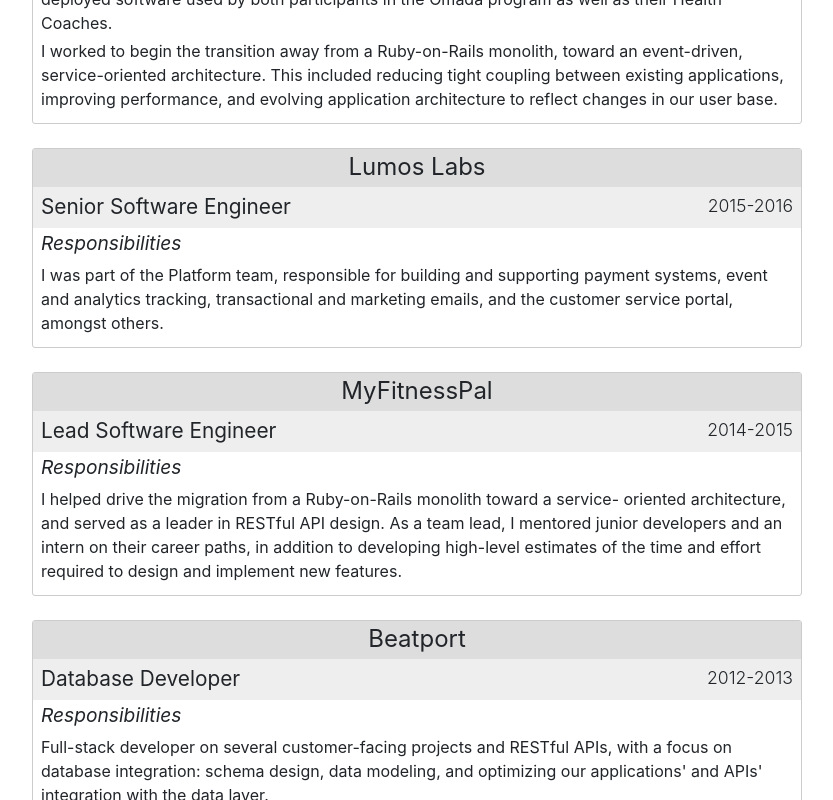
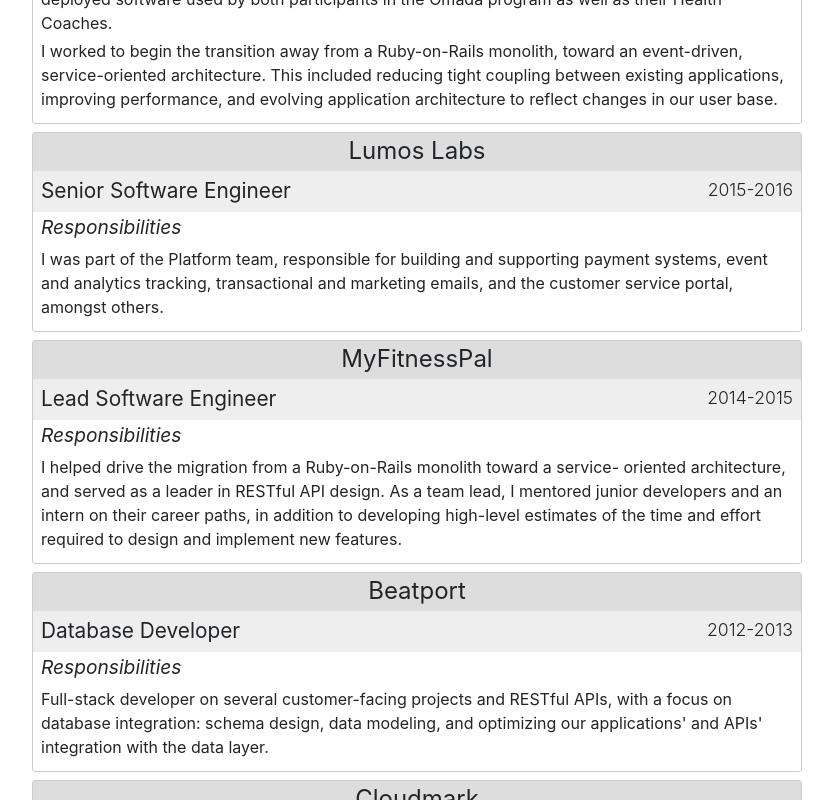
Before and after one commit to st33b/home-nextjs, a Next.js app: page / in a window 1280 px wide. Shown: the part 1140-1940 px from the top of the page, without its empty margins (223-1056 px from the left). Built offline with nearby package versions, Linux system fonts and the light colour scheme.

Commit message:
margin consistency across sections and between vertical elements

```diff
--- a/components/experience/roles.module.scss
+++ b/components/experience/roles.module.scss
@@ -1,7 +1,7 @@
 .Employer {
   border: 1px solid #ccc;
   border-radius: 3px;
-  margin: 0.5rem 0 1.5rem;
+  margin: 0.5rem 0;
   .Name {
     background-color: #eee;
     border-bottom: 1px solid #ddd;
--- a/components/on_the_side/side.module.scss
+++ b/components/on_the_side/side.module.scss
@@ -1,8 +1,7 @@
 .SideProjects {
-}
 
   .Project {
-  margin-bottom: 1rem;
+    margin-top: 0.5rem;
 
     .Title {
       margin-bottom: 0;
@@ -11,3 +10,4 @@
       margin-bottom: 0;
     }
   }
+}
```
Lines whose indentation alone changed are shown as unchanged.
